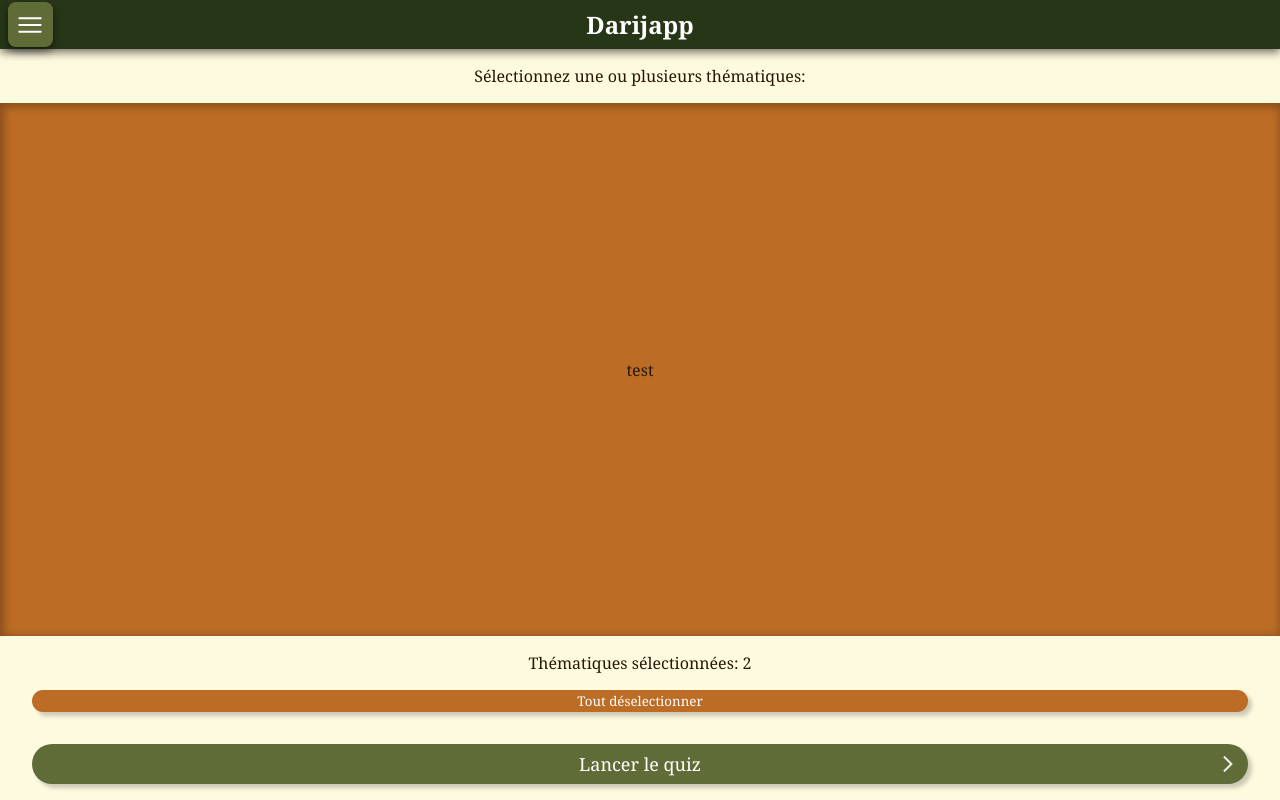
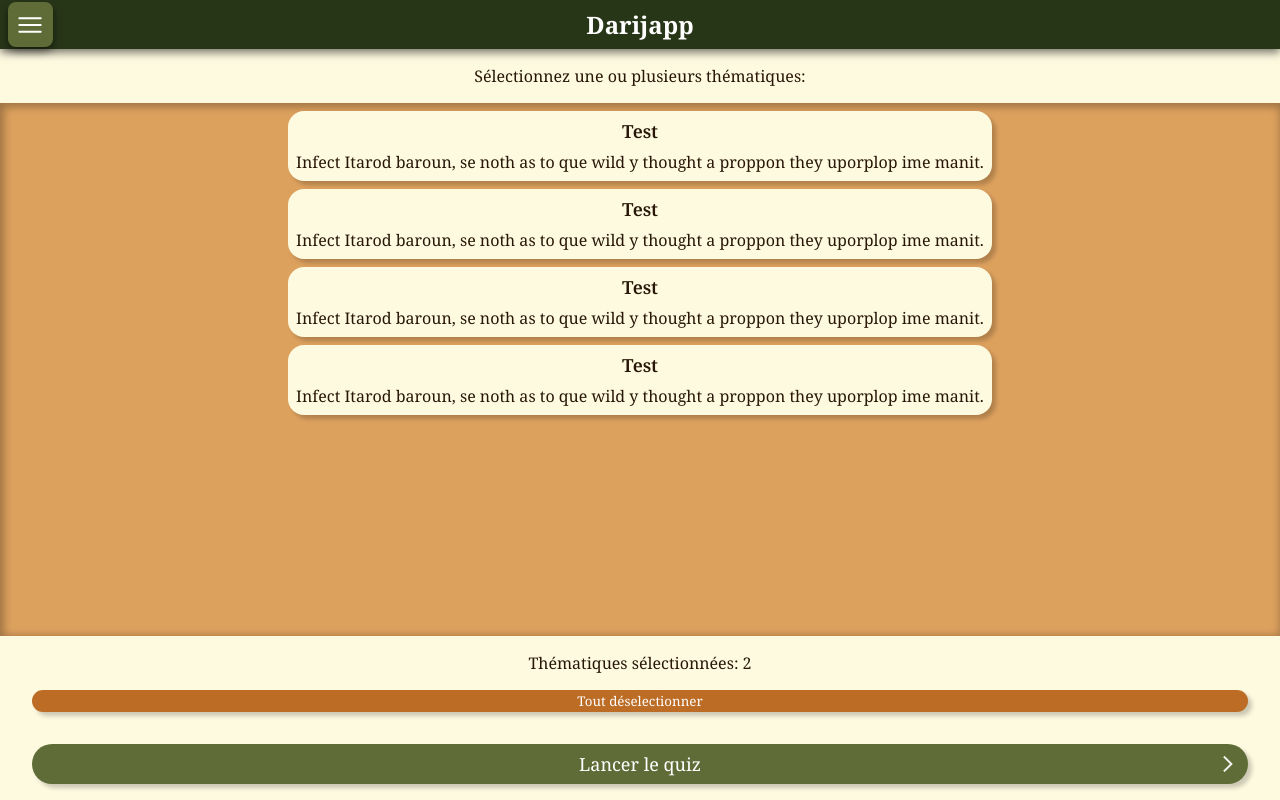
Before and after one commit to AdabLeDabe/Darijapp, a React (Vite) app in the folder darijapp-frontend/: page / in a window 1280 px wide. Built offline with nearby package versions, Linux system fonts and the light colour scheme.

Commit message:
Added category button with proper flexbox and scrolling, but title is not properly aligned

```diff
--- /dev/null
+++ b/darijapp-frontend/src/components/CategoryButton.tsx
@@ -0,0 +1,20 @@
+import "../styles/CategoryButtons.css"
+
+interface CategoryButtonProps {
+    id: number,
+    title: string,
+    description: string
+}
+
+function CategoryButton({id, title, description}: CategoryButtonProps) {
+    return (
+        <>
+            <div className="category-buttons-container">
+                <div className="title">{title}</div>
+                <div>{description}</div>
+            </div>
+        </>
+    )
+}
+
+export default CategoryButton;
--- a/darijapp-frontend/src/pages/QuizSelection.tsx
+++ b/darijapp-frontend/src/pages/QuizSelection.tsx
@@ -1,4 +1,5 @@
 import AppButton from "../components/AppButton";
+import CategoryButton from "../components/CategoryButton";
 import "../styles/QuizSelection.css"
 
 function QuizSelection() {
@@ -6,7 +7,12 @@ function QuizSelection() {
         <>
             <div className="quiz-selection-container">
                 <div className="selection-label">Sélectionnez une ou plusieurs thématiques:</div>
-                <div className="categories">test</div>
+                <div className="categories">
+                    <CategoryButton title="Test" description="Infect Itarod baroun, se noth as to que wild y thought a proppon they uporplop ime manit." id={0} />
+                    <CategoryButton title="Test" description="Infect Itarod baroun, se noth as to que wild y thought a proppon they uporplop ime manit." id={0} />
+                    <CategoryButton title="Test" description="Infect Itarod baroun, se noth as to que wild y thought a proppon they uporplop ime manit." id={0} />
+                    <CategoryButton title="Test" description="Infect Itarod baroun, se noth as to que wild y thought a proppon they uporplop ime manit." id={0} />
+                </div>
                 <div className="unselect-menu">
                     <div>Thématiques sélectionnées: 2</div>
                     <AppButton>Tout déselectionner</AppButton>
--- /dev/null
+++ b/darijapp-frontend/src/styles/CategoryButtons.css
@@ -0,0 +1,17 @@
+.category-buttons-container {
+    display: flex;
+    flex-direction: column;
+    border-radius: 1rem;
+    background-color: var(--color-bg);
+    box-shadow: 0.25rem 0.25rem 0.25rem 0px #00000033;
+    padding: 0.5rem;
+    gap: 0.5rem;
+}
+
+.category-buttons-container .title {
+    width: 100%;
+    text-align: left;
+    font-size: large;
+    font-weight: 600;
+    text-align: left;
+}
--- a/darijapp-frontend/src/styles/QuizSelection.css
+++ b/darijapp-frontend/src/styles/QuizSelection.css
@@ -26,13 +26,16 @@
 
 .quiz-selection-container div.categories {
     grid-area: categories;
-    /* display: flex;
+    padding: 0.5rem 1rem;
+    display: flex;
     flex-direction: column;
+    align-items: left;
     align-content: stretch;
-    align-items: stretch;
-    justify-content: flex-start; */
-    background-color: var(--color-main-orange);
+    justify-content: flex-start;
+    background-color: var(--color-secondary);
     box-shadow: inset 2px 2px 0.5rem 2px rgba(0, 0, 0, 0.288);
+    overflow: auto;
+    gap: 0.5rem;
 }
 
 .quiz-selection-container div.unselect-menu {
```
